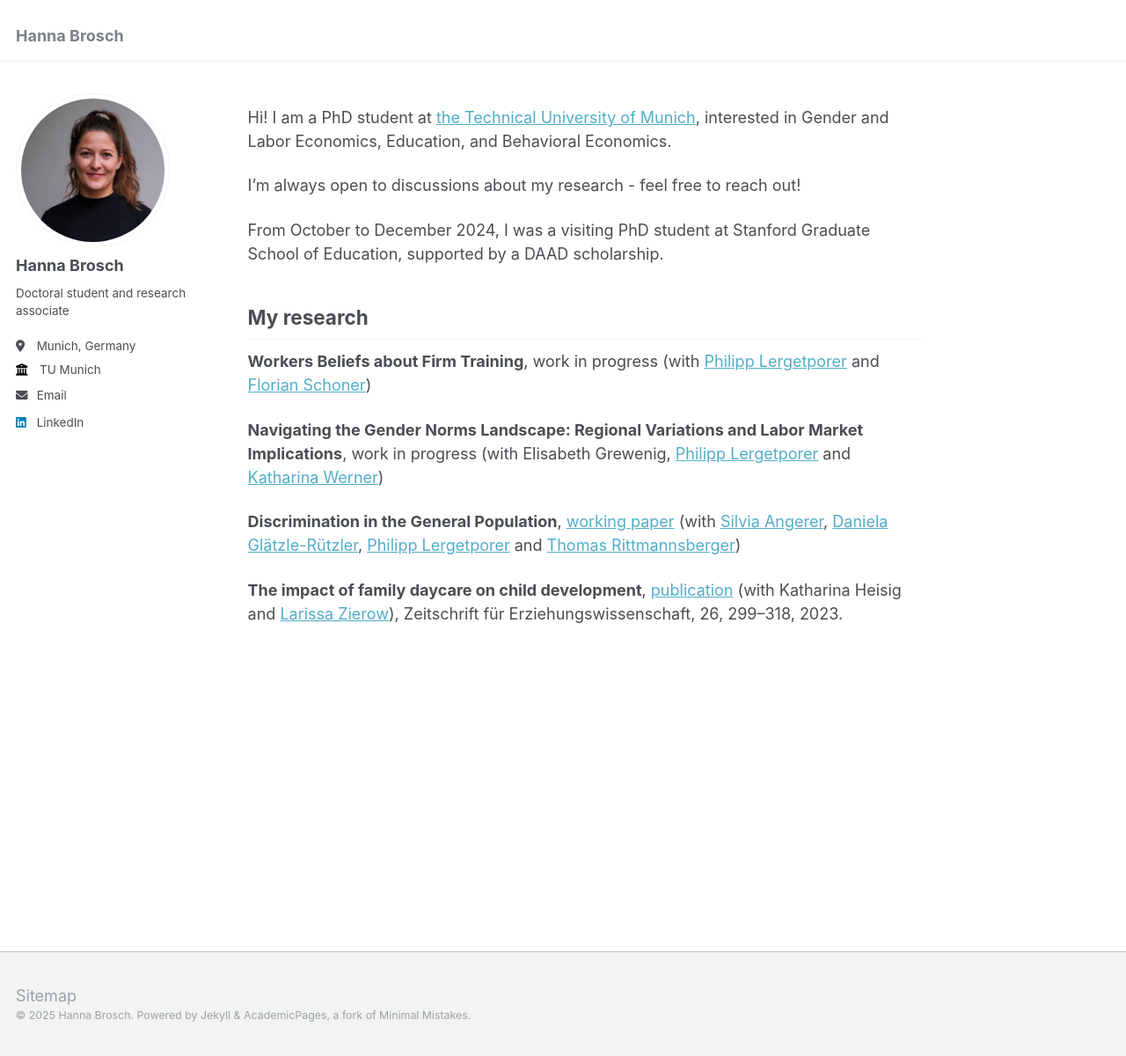
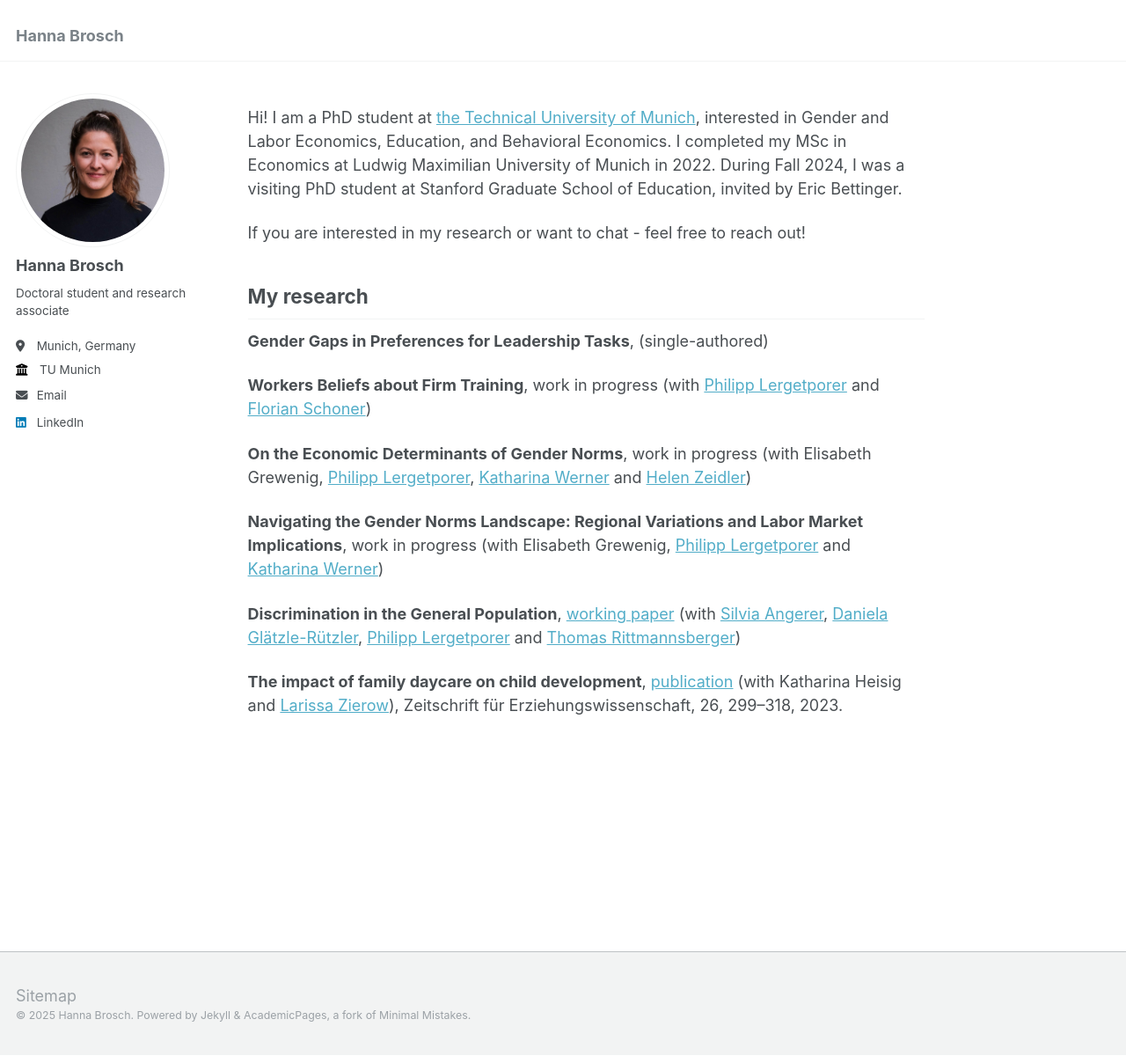
Before and after one commit to HannaBrosch/hannabrosch.github.io, a Jekyll site: the page built from _pages/about.md, in a window 1280 px wide and 1200 px high. Shown: the whole window at 88% size. Built offline with Jekyll 4.4.1, drawn with Linux system fonts in a browser that asks for light colours.

Commit message:
Update about.md

```diff
--- a/_pages/about.md
+++ b/_pages/about.md
@@ -7,17 +7,18 @@ redirect_from:
   - /about.html
 ---
 
-Hi! I am a PhD student at [the Technical University of Munich](https://www.mgt.tum.de/global-center-for-family-enterprise/prof-dr-philipp-lergetporer), interested in Gender and Labor Economics, Education, and Behavioral Economics.
+Hi! I am a PhD student at [the Technical University of Munich](https://www.mgt.tum.de/global-center-for-family-enterprise/prof-dr-philipp-lergetporer), interested in Gender and Labor Economics, Education, and Behavioral Economics. I completed my MSc in Economics at Ludwig Maximilian University of Munich in 2022. During Fall 2024, I was a visiting PhD student at Stanford Graduate School of Education, invited by Eric Bettinger.
 
-I’m always open to discussions about my research - feel free to reach out!
-
-From October to December 2024, I was a visiting PhD student at Stanford Graduate School of Education, supported by a DAAD scholarship.
-
+If you are interested in my research or want to chat - feel free to reach out!
 
 
 My research
 ------
+**Gender Gaps in Preferences for Leadership Tasks**, (single-authored)
+
 **Workers Beliefs about Firm Training**, work in progress (with [Philipp Lergetporer](https://sites.google.com/lergetporer.at/philipplergetporereconomics) and [Florian Schoner](https://www.ifo.de/schoner-f))
+
+**On the Economic Determinants of Gender Norms**, work in progress (with Elisabeth Grewenig, [Philipp Lergetporer](https://sites.google.com/lergetporer.at/philipplergetporereconomics), [Katharina Werner](https://sites.google.com/view/wernerkatharina/home?authuser=0) and [Helen Zeidler](https://sites.google.com/view/helenzeidler/home))
 
 **Navigating the Gender Norms Landscape: Regional Variations and Labor Market Implications**, work in progress (with Elisabeth Grewenig, [Philipp Lergetporer](https://sites.google.com/lergetporer.at/philipplergetporereconomics) and [Katharina Werner](https://sites.google.com/view/wernerkatharina/home?authuser=0))
 
```
